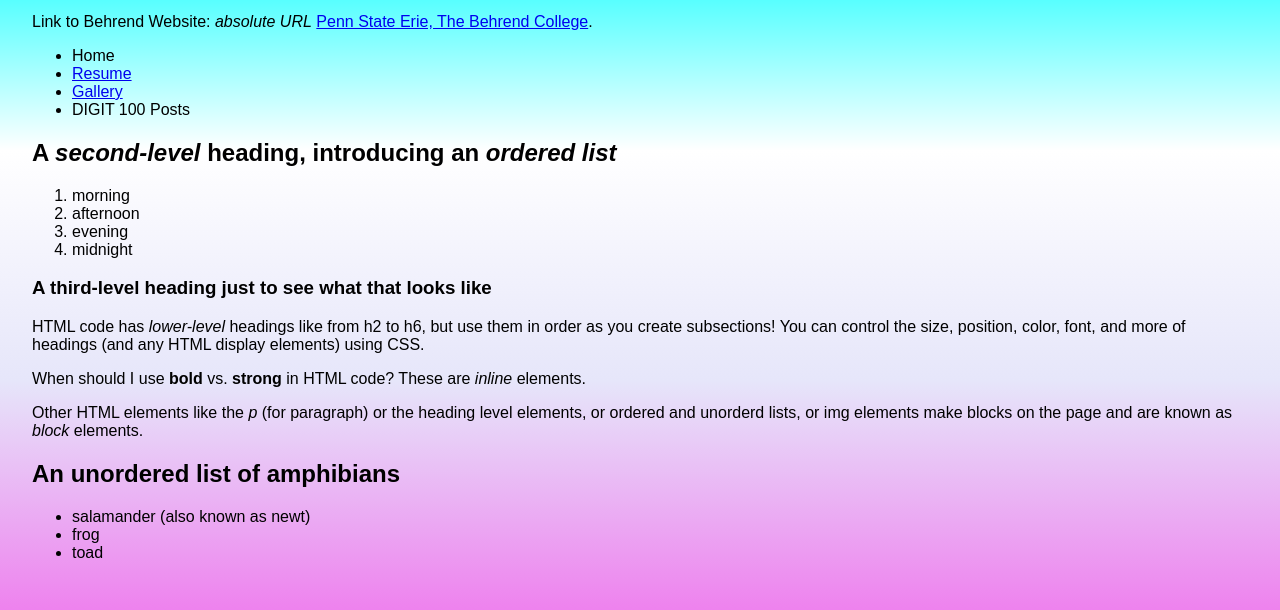
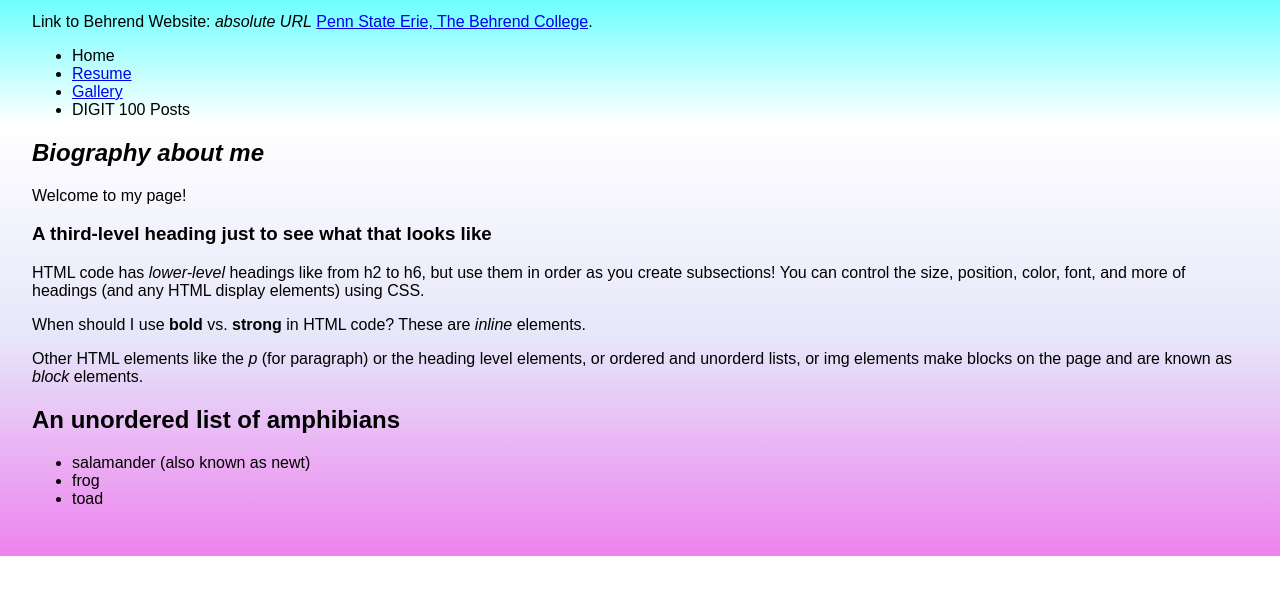
Before and after one commit to Awebster7/AliyaWebster, a plain HTML site: page docs/index.html in a window 1280 px wide. Shown: the part 309-919 px from the top of the page. After the commit the page ends 865 px from the top, so only its background shows below. Drawn offline with Linux system fonts and the light colour scheme.

Commit message:
home page bio change

```diff
--- a/docs/index.html
+++ b/docs/index.html
@@ -36,14 +36,12 @@
         <!--ebb: The <img> element holds information from a separate image file, stored in the images directory inside the website directory.
        The HTML <img> element pulls that image file into the page. You can write styling code with CSS to control relatively how much space it will take up in the browser window.
        -->
-        <h2>A <dfn>second-level</dfn> heading, introducing an <dfn>ordered list</dfn></h2>
+        <h2><dfn>Biography about me</dfn></h2>
         <!--ebb: You can write CSS code to change the way this is ordered, from numbers to letters or symbols, for example. -->
-        <ol>
-            <li>morning </li>
-            <li>afternoon</li>
-            <li>evening</li>
-            <li>midnight</li>
-        </ol>
+        <p> Welcome to my page!  </p>
+
+
+
         <h3>A <strong>third-level</strong> heading just to see what that looks like</h3>
         <p>HTML code has <em>lower-level</em> headings like from h2 to h6, but use them in order as
             you create subsections! You can control the size, position, color, font, and more of
```
